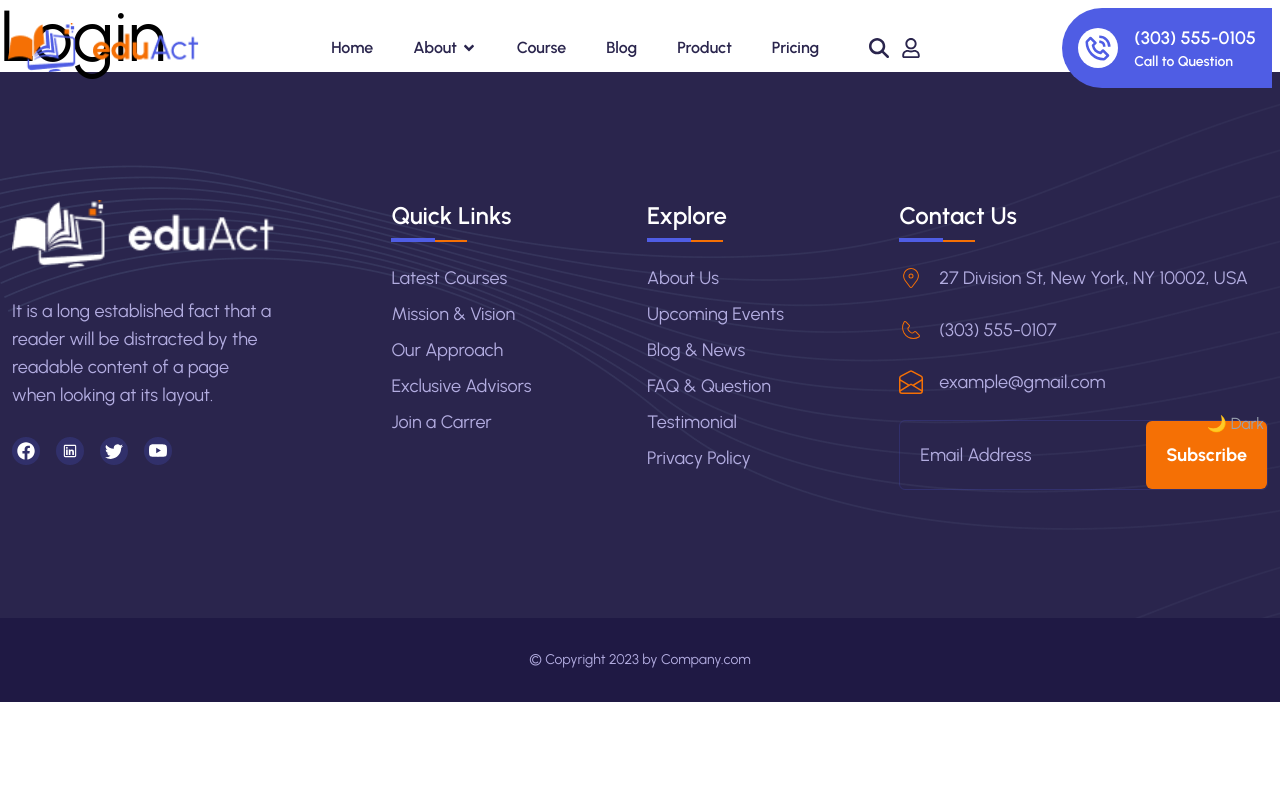
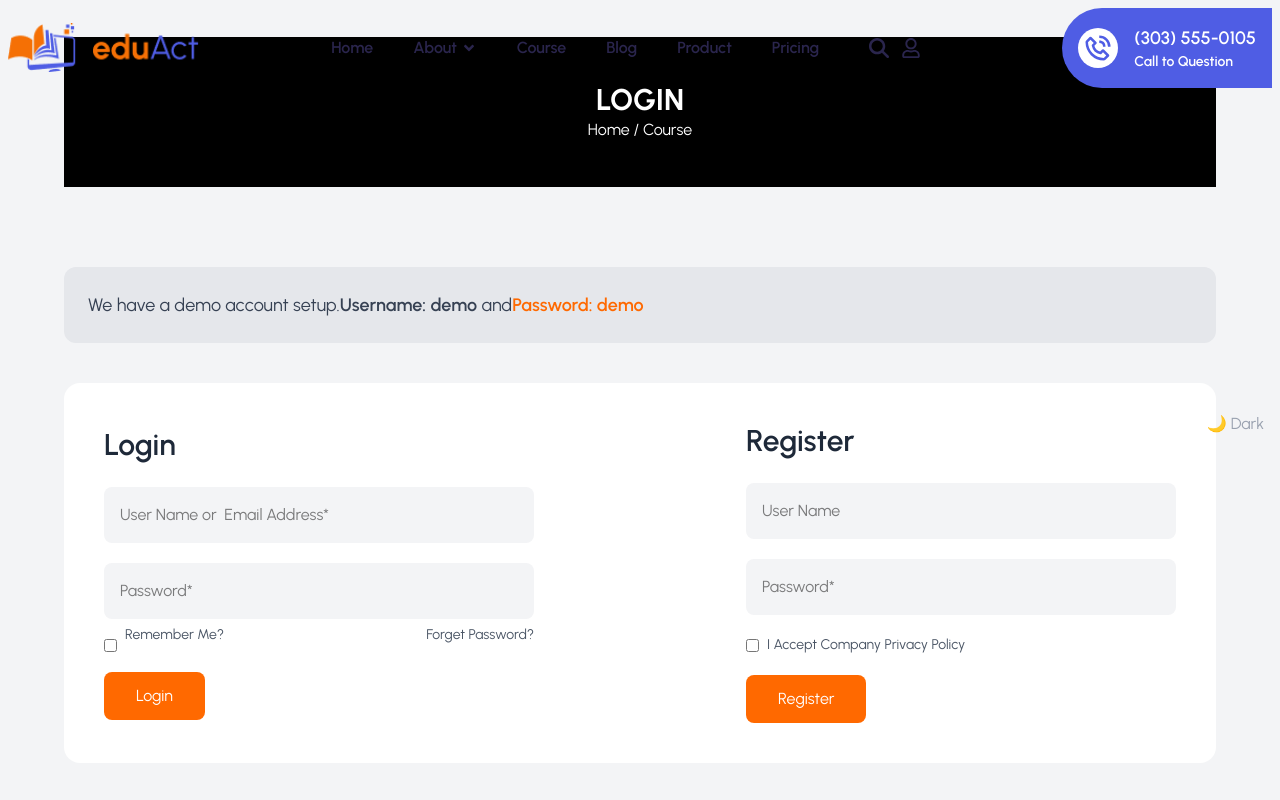
Before and after one commit to Mohammad-Nadil/ebt-eduact, a React (Vite) app: page /login in a window 1280 px wide. Shown: the top 800 px of the page. Built offline with nearby package versions, Linux system fonts and the light colour scheme.

Commit message:
login.jsx

```diff
--- a/src/pages/Login.jsx
+++ b/src/pages/Login.jsx
@@ -1,11 +1,59 @@
-import React from "react";
+import React from 'react'
 
 const Login = () => {
   return (
-    <div>
-      <h1 className="text-7xl">Login</h1>
+    <div class="bg-gray-100 min-h-screen flex items-center justify-center p-6">
+      <div class="w-full max-w-6xl ">
+        <div className="div bg-black h-[150px] flex flex-col items-center justify-center text-white">
+          <h1 className=' text-3xl font-bold'>LOGIN</h1>
+          <p>Home / Course</p>
+        </div>
+        <div class="bg-gray-200 rounded-xl p-6 mb-10 text-gray-700 text-lg mt-20">
+            We have a demo account setup.
+            <span class="font-semibold">Username: demo</span> and
+            <span class="font-semibold text-orange-500">Password: demo</span>
+        </div>
+        <div class="bg-white rounded-2xl flex justify-between items-center p-10 gap-10">
+            <div>
+                <h2 class="text-3xl font-semibold mb-6 text-gray-800">Login</h2>
+                <form class="space-y-5"/>
+                    <input type="text" placeholder="User Name or  Email Address*"
+                        class="w-full p-4 bg-gray-100 rounded-lg focus:outline-none focus:ring-2 focus:ring-orange-400"/>
+                    <input type="password" placeholder="Password*"
+                        class="w-full p-4 bg-gray-100 rounded-lg focus:outline-none focus:ring-2 mt-5 focus:ring-orange-400"/>
+                    <div class="flex items-center justify-between text-sm text-gray-600">
+                        <label class="flex items-center space-x-2">
+                            <input type="checkbox" class="accent-orange-500 mt-5"/>
+                            <span>Remember Me?</span>
+                        </label>
+                        <a href="#" class="hover:text-orange-500">Forget Password?</a>
+                    </div>
+                    <button type="submit"
+                        class="bg-orange-500 hover:bg-orange-600 text-white px-8 py-3 mt-5 rounded-lg transition duration-300">
+                        Login
+                    </button>
+            </div>
+            <div class="hidden md:block border-l border-gray-300"></div>
+            <div>
+                <h2 class="text-3xl font-semibold mb-6 text-gray-800">Register</h2>
+                <form class="space-y-5"/>
+                    <input type="text" placeholder="User Name"
+                        class="w-full p-4 bg-gray-100 rounded-lg focus:outline-none focus:ring-2 focus:ring-orange-400"/>
+                    <input type="password" placeholder="Password*"
+                        class="w-full p-4 mt-5 bg-gray-100 rounded-lg focus:outline-none focus:ring-2 focus:ring-orange-400"/>
+                    <label class="flex items-center space-x-2 text-sm text-gray-600 mt-5">
+                        <input type="checkbox" class="accent-orange-500"/>
+                        <span>I Accept Company Privacy Policy</span>
+                    </label>
+                    <button type="submit"
+                        class="bg-orange-500 hover:bg-orange-600 text-white mt-5 px-8 py-3 rounded-lg transition duration-300">
+                        Register
+                    </button>
+            </div>
+        </div>
     </div>
-  );
-};
+    </div>
+  )
+}
 
-export default Login;
+export default Login
```
Also changed, not shown: 1 other file (tests, documents, lock files or other folders).
